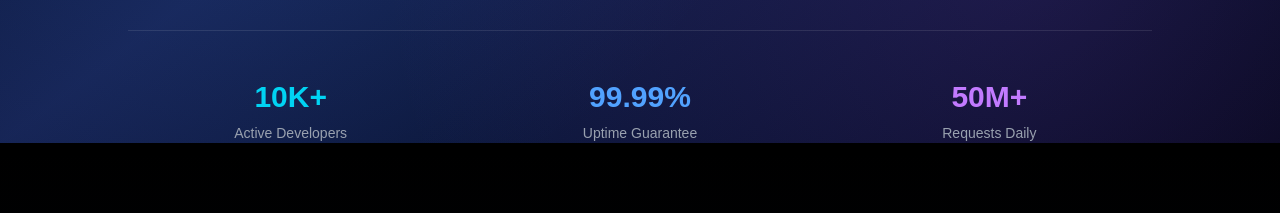
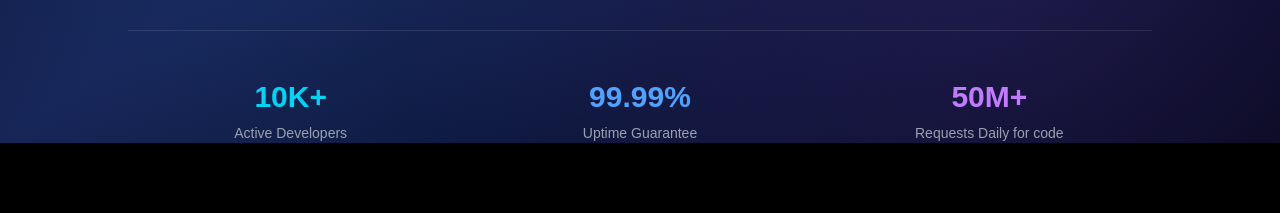
Before and after one commit to priyansh200/test2, a Next.js app: page / in a window 1280 px wide. Shown: the part 820-1033 px from the top of the page. Built offline with nearby package versions, Linux system fonts and the light colour scheme.

Commit message:
style: herosection updated

```diff
--- a/app/page.tsx
+++ b/app/page.tsx
@@ -67,7 +67,7 @@ export default function Home() {
             </div>
             <div className="text-center">
               <div className="text-3xl font-bold text-purple-400 mb-2">50M+</div>
-              <div className="text-sm text-gray-400">Requests Daily</div>
+              <div className="text-sm text-gray-400">Requests Daily for code</div>
             </div>
           </div>
         </div>
```
